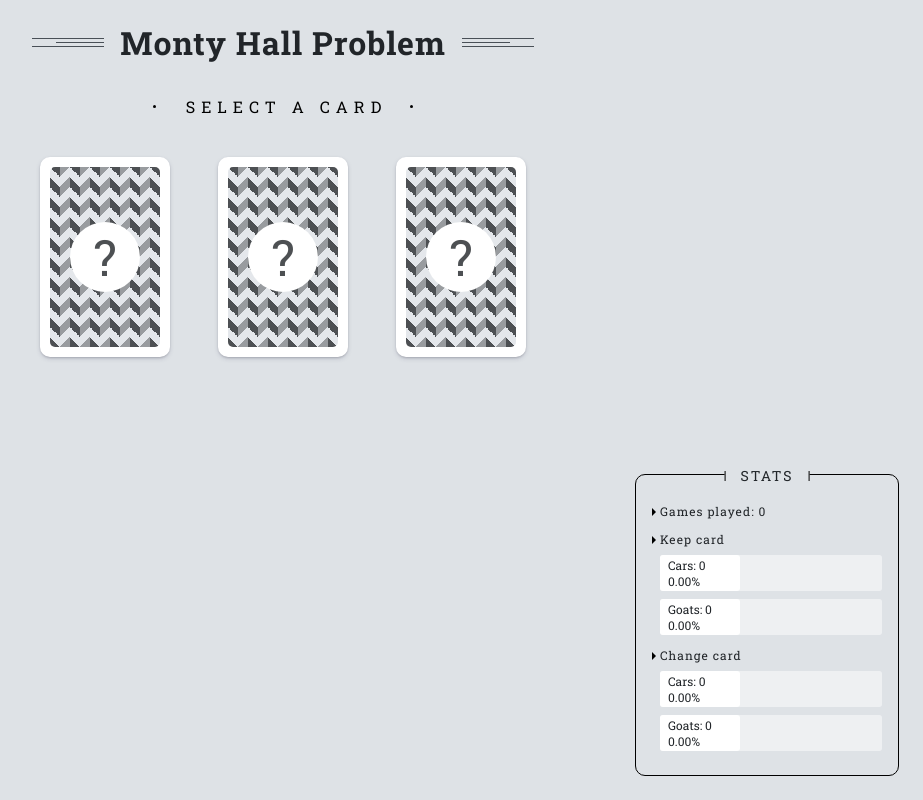
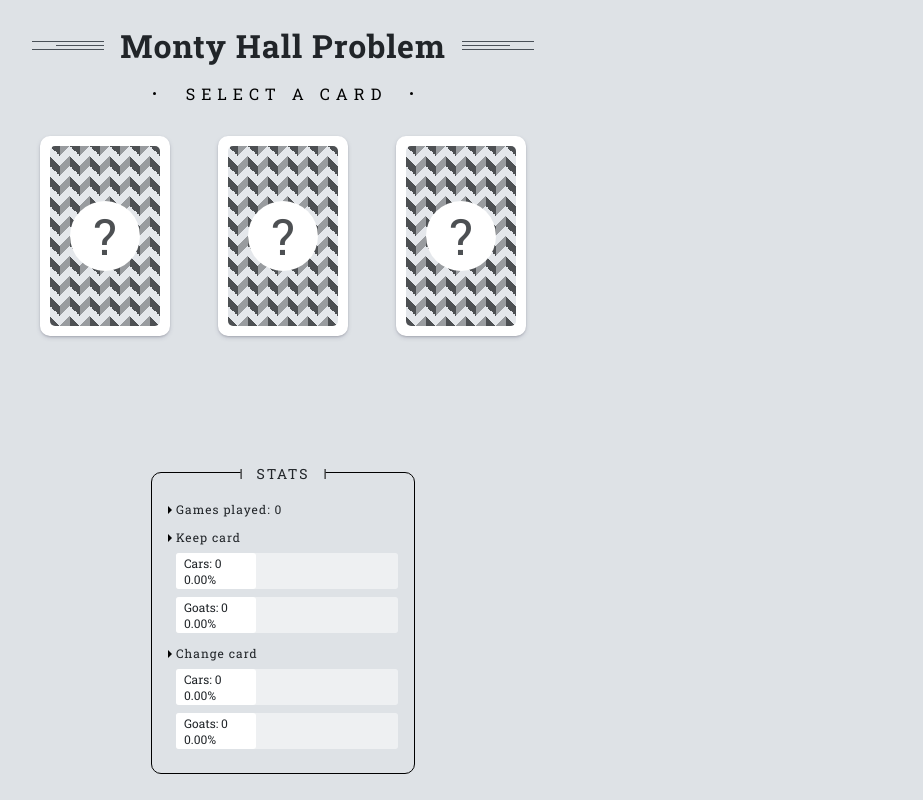
Before and after one commit to juan-antonio-ledesma/monty-hall-problem, a Next.js app: page / in a window 1280 px wide. Shown: the whole page, without its empty margins (357-1280 px from the left). Built offline with nearby package versions, Linux system fonts and the light colour scheme.

Commit message:
Readjust margins and display of the game

```diff
--- a/src/assets/stylesheets/base/base.scss
+++ b/src/assets/stylesheets/base/base.scss
@@ -13,6 +13,12 @@ body {
   color: $grey-90;
 }
 
+main {
+  width: 100%;
+  max-width: 900px;
+  margin: 0 auto;
+}
+
 button {
   border: none;
   outline: 0;
--- a/src/components/cards/cards.scss
+++ b/src/components/cards/cards.scss
@@ -4,7 +4,7 @@
   justify-content: center;
   align-items: center;
   gap: 48px;
-  margin-top: 40px;
+  margin-top: 32px;
 
   &.is-gameStarted {
     .card {
--- a/src/components/decision/decision.scss
+++ b/src/components/decision/decision.scss
@@ -3,7 +3,7 @@
   display: flex;
   justify-content: center;
   gap: 40px;
-  margin-top: 24px;
+  margin-top: 16px;
   opacity: 0;
   pointer-events: none;
   transition: $fast-transition;
--- a/src/components/main-title/main-title.scss
+++ b/src/components/main-title/main-title.scss
@@ -6,6 +6,7 @@
   text-align: center;
   font-size: 32px;
   letter-spacing: 1px;
+  margin: 24px 0 0;
 
   &-ornament {
     display: inline-block;
--- a/src/components/result/result.scss
+++ b/src/components/result/result.scss
@@ -1,5 +1,5 @@
 .result {
-  margin-top: 32px;
+  margin-top: 24px;
   display: flex;
   justify-content: center;
   align-items: center;
--- a/src/components/stats/stats.scss
+++ b/src/components/stats/stats.scss
@@ -2,12 +2,11 @@
   padding: 16px;
   border: solid 1px $black;
   border-radius: 10px;
-  position: absolute;
-  bottom: 24px;
-  right: 24px;
-  width: 100%;
   max-width: 264px;
   font-size: 12px;
+  position: relative;
+  margin: 0 auto;
+  margin-top: 32px;
 
   &-mainTitle {
     position: absolute;
--- a/src/components/subtitle/subtitle.scss
+++ b/src/components/subtitle/subtitle.scss
@@ -2,7 +2,7 @@
   display: flex;
   align-items: center;
   justify-content: center;
-  margin-top: 32px;
+  margin-top: 16px;
 
   &.is-gameStarted {
     &::before,
--- a/src/pages/index.js
+++ b/src/pages/index.js
@@ -160,8 +160,10 @@ export default function Home() {
         <title>Monty Hall Problem</title>
       </Head>
 
+      <header>
         <MainTitle text="Monty Hall Problem" />
-
+      </header>
+      <main>
         <Subtitle text="SELECT A CARD" isGameStarted={gameStarted} />
 
         <Cards isGameStarted={gameStarted} isResultShown={result.isResultShown}>
@@ -190,6 +192,7 @@ export default function Home() {
         />
 
         <Stats stats={stats} />
+      </main>
     </>
   )
 }
```
Lines whose indentation alone changed are shown as unchanged.
